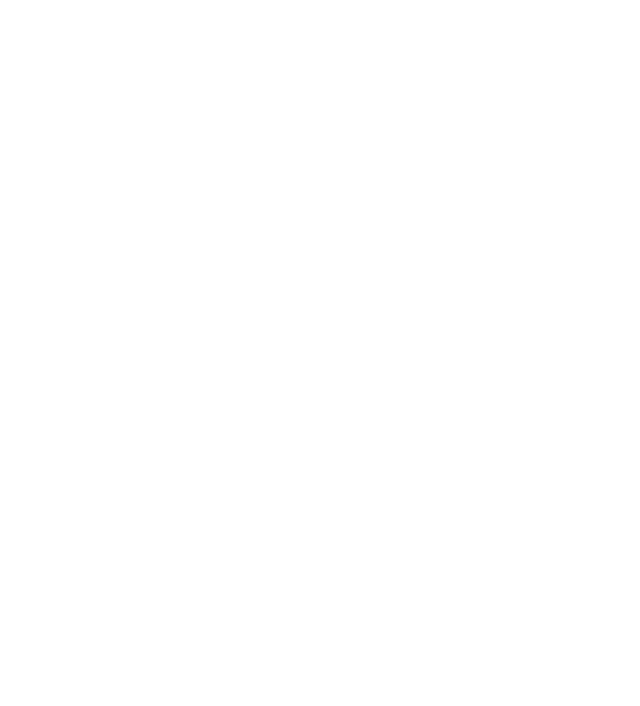
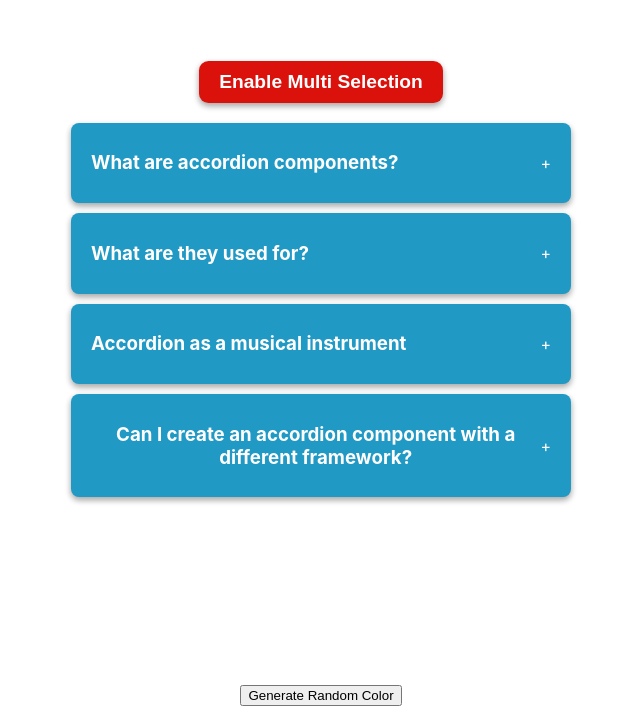
Before and after one commit to Art-abg/react-training-projects, a React (Create React App) app in the folder react-small-projects/: page / in a window 1280 px wide. Shown: the part 116-822 px from the top of the page, without its empty margins (319-959 px from the left). Before the commit the page ends 800 px from the top, so only its background shows below. Built offline with nearby package versions, Linux system fonts and the light colour scheme.

Commit message:
created and implemented accordion component that can have single or multiple select option

```diff
--- a/react-small-projects/src/App.js
+++ b/react-small-projects/src/App.js
@@ -1,11 +1,13 @@
 import "./App.css";
 import Accordion from "./components/accordion/accordion";
+import RandomColor from "./components/random-color/RandomColor";
 
 function App() {
   return (
     <div className="App">
       {/* accordian component goes here*/}
       <Accordion />
+      <RandomColor />
     </div>
   );
 }
--- a/react-small-projects/src/components/accordion/accordion.css
+++ b/react-small-projects/src/components/accordion/accordion.css
@@ -0,0 +1,58 @@
+.wrapper {
+  display: flex;
+  height: 100vh;
+  width: 100vw;
+  justify-content: center;
+  align-items: center;
+  background: rgb(255, 255, 255);
+  flex-direction: column;
+  gap: 20px;
+}
+
+.wrapper button {
+  padding: 10px 20px;
+  background: rgb(219, 18, 11);
+  color: white;
+  border-radius: 0.5em;
+  border: none;
+  cursor: pointer;
+  transition: 0.1s ease-in-out;
+  outline: none;
+  font-size: 1.2em;
+  font-weight: 600;
+  box-shadow: rgba(0, 0, 0, 0.16) 0px 3px 6px, rgba(0, 0, 0, 0.23) 0px 3px 6px;
+}
+
+.wrapper button:hover {
+  background: rgb(115, 7, 3);
+}
+
+.wrapper button:active {
+  transform: scale(0.95);
+  box-shadow: rgba(0, 0, 0, 0.16) 0px 3px 6px;
+}
+
+.accordion {
+  width: 500px;
+}
+
+.item {
+  background: rgb(32, 153, 197);
+  margin-bottom: 10px;
+  padding: 10px 20px;
+  border-radius: 0.5em;
+  box-shadow: rgba(0, 0, 0, 0.16) 0px 3px 6px, rgba(0, 0, 0, 0.23) 0px 3px 6px;
+}
+
+.title {
+  color: rgb(255, 255, 255);
+  display: flex;
+  justify-content: space-between;
+  align-items: center;
+  cursor: pointer;
+}
+
+.answer {
+  color: white;
+  height: auto;
+}
--- a/react-small-projects/src/components/accordion/accordion.jsx
+++ b/react-small-projects/src/components/accordion/accordion.jsx
@@ -6,6 +6,59 @@
 
 export default function Accordian() {
   const [selected, setSelected] = useState(null);
+  const [enableMultiSelection, setEnableMultiSelection] = useState(false);
+  const [multiple, setMultiple] = useState([]);
 
-  return <div className="wrapper"></div>;
+  function handleSingleSelection(getCurrentId) {
+    console.log(getCurrentId);
+    setSelected(getCurrentId === selected ? null : getCurrentId);
+  }
+
+  function handleMultiSelection(getCurrentId) {
+    let cpyMultiple = [...multiple];
+    const findIndexOfCurrentId = cpyMultiple.indexOf(getCurrentId);
+    console.log(findIndexOfCurrentId);
+    if (findIndexOfCurrentId === -1) cpyMultiple.push(getCurrentId);
+    else cpyMultiple.splice(findIndexOfCurrentId, 1);
+    setMultiple(cpyMultiple);
+  }
+
+  console.log(selected);
+
+  return (
+    <div className="wrapper">
+      <button onClick={() => setEnableMultiSelection(!enableMultiSelection)}>
+        Enable Multi Selection
+      </button>
+      <div className="accordion">
+        {data && data.length > 0 ? (
+          data.map((dataItem) => (
+            <div className="item">
+              <div
+                className="title"
+                onClick={
+                  enableMultiSelection
+                    ? () => handleMultiSelection(dataItem.id)
+                    : () => handleSingleSelection(dataItem.id)
+                }
+              >
+                {" "}
+                <h3>{dataItem.question}</h3>
+                <span>+</span>
+              </div>
+              {enableMultiSelection
+                ? multiple.indexOf(dataItem.id) !== -1 && (
+                    <div className="answer">{dataItem.answer}</div>
+                  )
+                : selected === dataItem.id && (
+                    <div className="answer">{dataItem.answer}</div>
+                  )}
+            </div>
+          ))
+        ) : (
+          <div>No data found!</div>
+        )}
+      </div>
+    </div>
+  );
 }
--- /dev/null
+++ b/react-small-projects/src/components/random-color/RandomColor.jsx
@@ -0,0 +1,8 @@
+import "./RandomColor.css";
+export default function RandomColor() {
+  return (
+    <div className="container">
+      <button>Generate Random Color</button>
+    </div>
+  );
+}
```
Also changed, not shown: react-small-projects/src/components/random-color/RandomColor.css (added).
